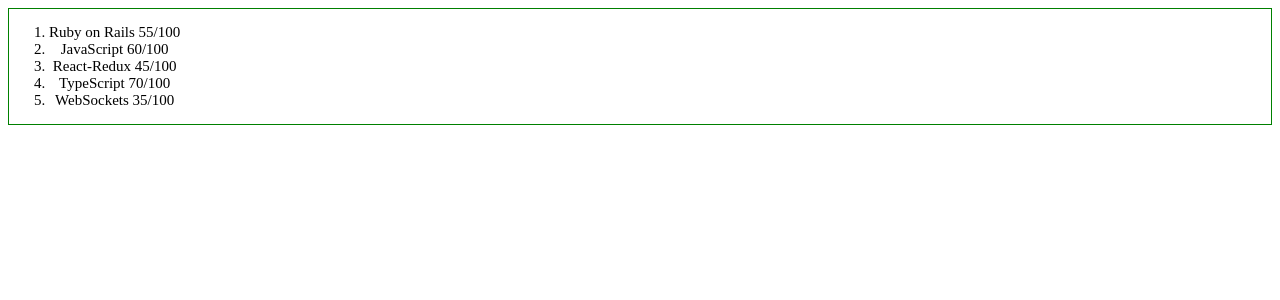
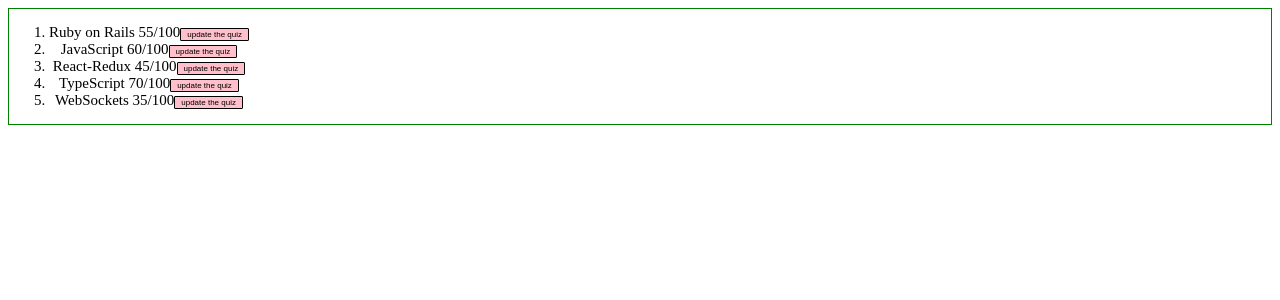
Before and after one commit to Codaisseur15/Frontend, a React (Create React App) app: page /quizList in a window 1280 px wide. Shown: the top 300 px of the page. Built offline with nearby package versions, Linux system fonts and the light colour scheme.

Commit message:
update the quiz

```diff
--- a/package.json
+++ b/package.json
@@ -3,10 +3,7 @@
   "version": "0.1.0",
   "private": true,
   "dependencies": {
-<<<<<<< HEAD
     "prop-types": "^15.6.1",
-=======
->>>>>>> 87f1d9f0e6a0e3ffcb3304643b69c4b95873aef9
     "react": "^16.2.0",
     "react-dom": "^16.2.0",
     "react-redux": "^5.0.7",
--- a/src/components/QuizList.css
+++ b/src/components/QuizList.css
@@ -4,3 +4,11 @@
   border: 1px solid green;
   font-size: 15px;
 }
+
+.update-button {
+  font-size: 8px;
+  border-radius: 1px;
+  background-color: pink;
+  align-self: right;
+  border: 1px black solid;
+}
--- a/src/components/QuizList.js
+++ b/src/components/QuizList.js
@@ -33,12 +33,19 @@
     },
   ]
 
+
+
 return (
 <div className = 'quiz-list'>
 <ol>
-  {QuizList.map(quiz => <li> {quiz.title} {quiz.score} </li>)}
+  {QuizList.map(quiz => <li> {quiz.title} {quiz.score}
+    <button onClick = {this.handleClick} className = 'update-button'>update the quiz</button></li>)}
 </ol>
 </div>
 )
 }
+
+  handleClick = () => {
+    this.props.updateQuiz()
+  }
 }
```
